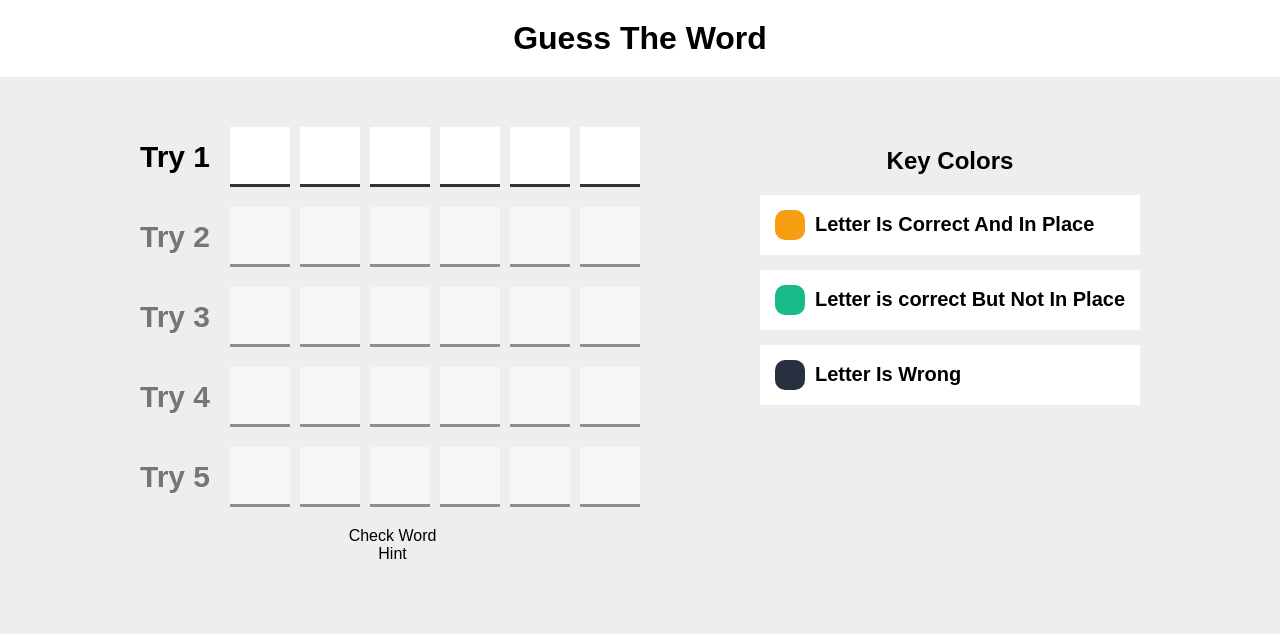
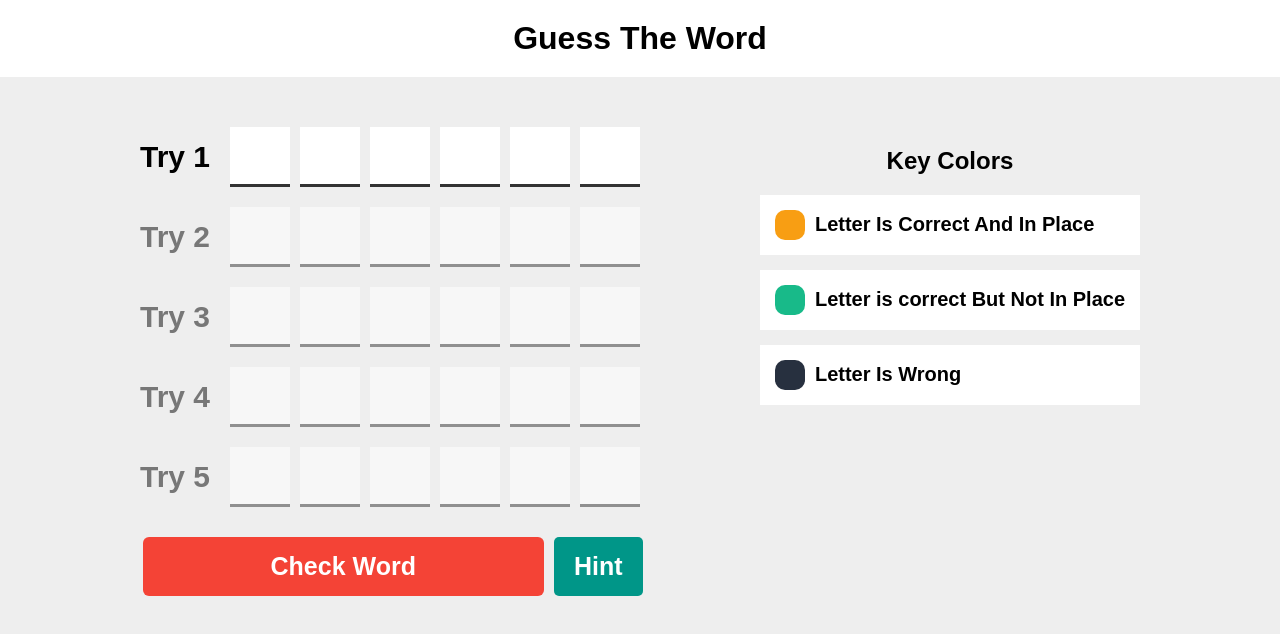
Before and after one commit to redwanebounite/guess-the-word-game, a plain HTML site: page index.html in a window 1280 px wide. Drawn offline with Linux system fonts and the light colour scheme.

Commit message:
added js

```diff
--- a/script.js
+++ b/script.js
@@ -4,6 +4,8 @@ document.querySelector("h1").innerHTML = gameName;
 let numberTries = 5;
 let numberLetters = 6;
 let currentTry = 1;
+
+let wordToGuess = "";
 function generateInput() {
     let inputContainer = document.querySelector(".inputs")
     for (let i = 1; i <= numberTries ; i++){
@@ -39,6 +41,19 @@ function generateInput() {
 
     }
 }
+let guessBtn = document.querySelector(".check");
+let words = ["Create","Update","Delete","Master","Branch","Mainly"];
+wordToGuess = words[Math.floor(Math.random()*words.length)].toLocaleLowerCase();
+
+function handleGuesses() {
+    let successGuess = true;
+    for (let i=1; i<= numberLetters; i++ ){
+        let inputField = document.querySelector(`#guess-${currentTry}-letter-${i}`);
+        let letter = inputField.value.toLocaleLowerCase();
+        let actualLetter = wordToGuess[i -1];
+    }
+}
+
 window.onload = function(){
     generateInput()
 }
--- a/styles.css
+++ b/styles.css
@@ -70,6 +70,41 @@ h1 {
                 }
             }
         }
+        .control {
+            display: flex;
+            justify-content: center;
+            align-items: center;
+            width: 500px;
+            margin: 30px auto;
+            gap: 10px;
+            .check {
+                border: none;
+                font-size: 25px;
+                padding: 15px 20px;
+                border-radius: 6px;
+                background-color: var(--primary-color);
+                color: white;
+                cursor: pointer;
+                font-weight: bold;
+                flex: 1;
+            }
+            .hint {
+                border: none;
+                font-size: 25px;
+                padding: 15px 20px;
+                border-radius: 5px;
+                background-color: #009688;
+                color: white;
+                cursor: pointer;
+                font-weight: bold;
+                width: fit-content;
+            }
+            button:disabled {
+                background-color: black;
+                opacity: 0.5;
+                cursor: no-drop;
+            }
+        }
     }
     .key-colors {
         .key-color {
```
